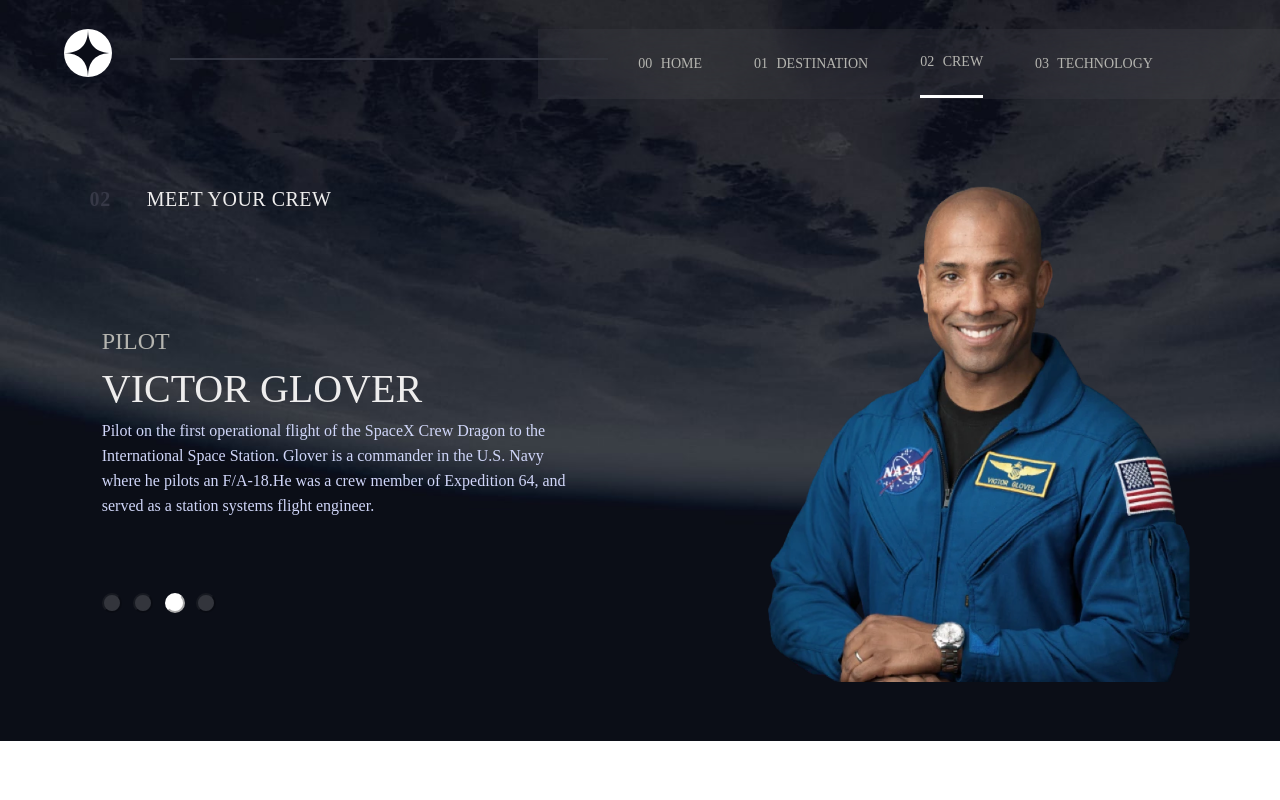
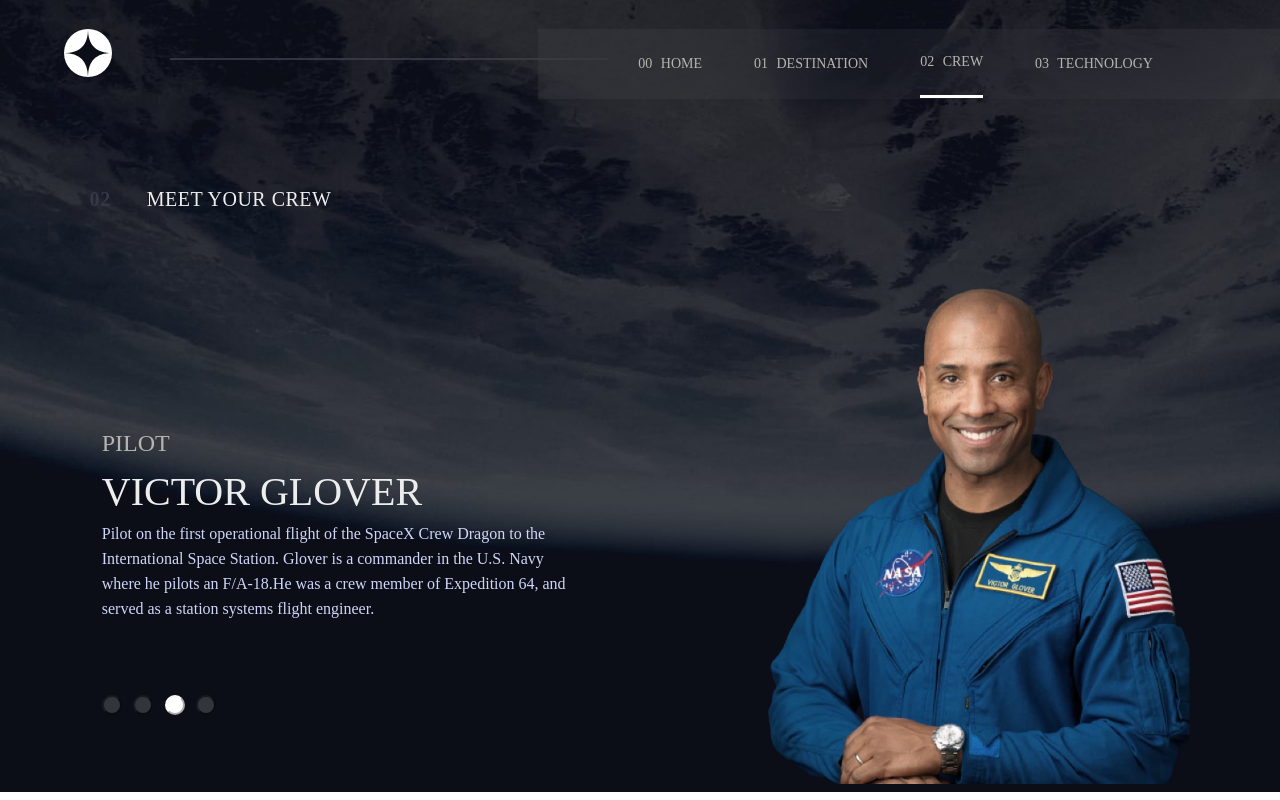
Before and after one commit to Aspire30BG/My-Space-Tourism-Project, a plain HTML site: page crew-pilot.html in a window 1280 px wide. Drawn offline with Linux system fonts and the light colour scheme.

Commit message:
initial commit

```diff
--- a/crew-engineer.css
+++ b/crew-engineer.css
@@ -495,7 +495,7 @@
             height: 33%;
             float: none;
             margin: 0% 7%;
-            margin-top: -9%;
+            margin-top: 2.5%;
         }
         .left-side {
             display: flex;
--- a/crew-pilot.css
+++ b/crew-pilot.css
@@ -495,7 +495,7 @@
             height: 33%;
             float: none;
             margin: 0% 7%;
-            margin-top: -9%;
+            margin-top: -1%;
         }
         .left-side {
             display: flex;
```
